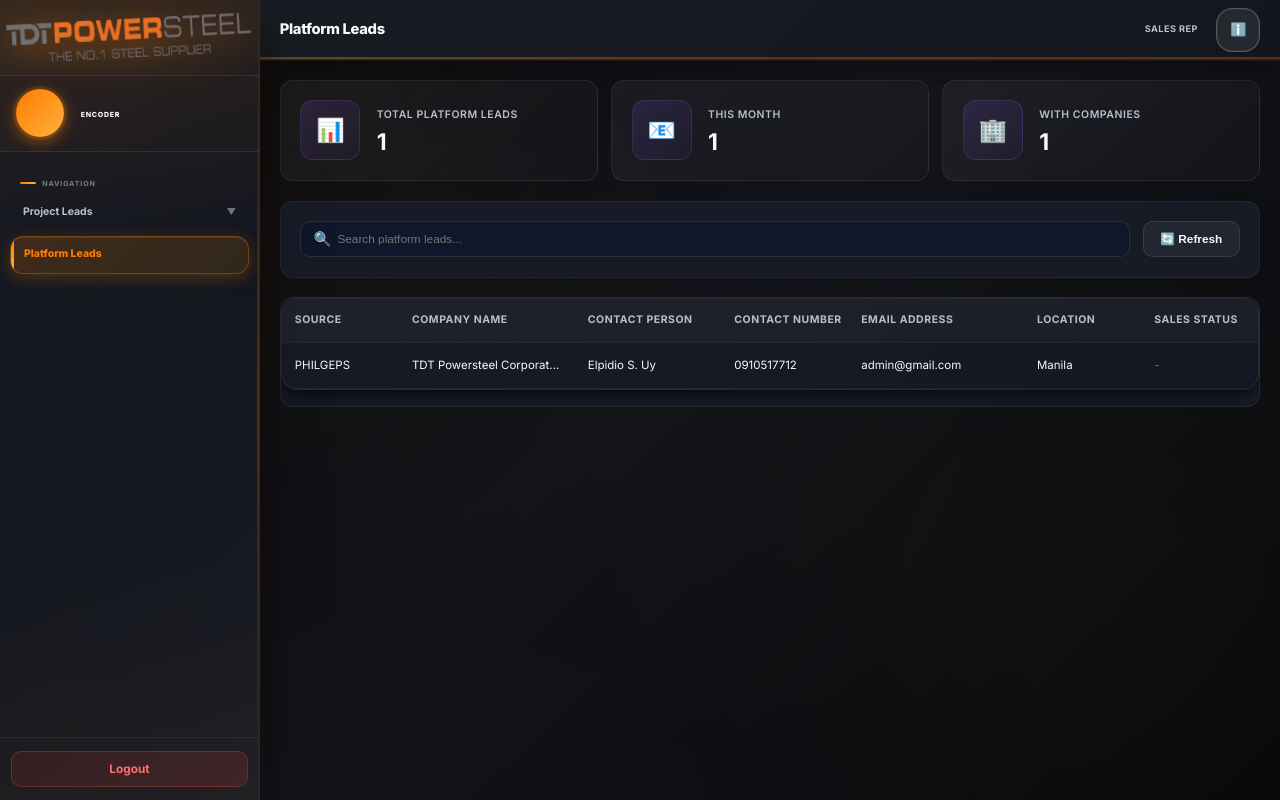
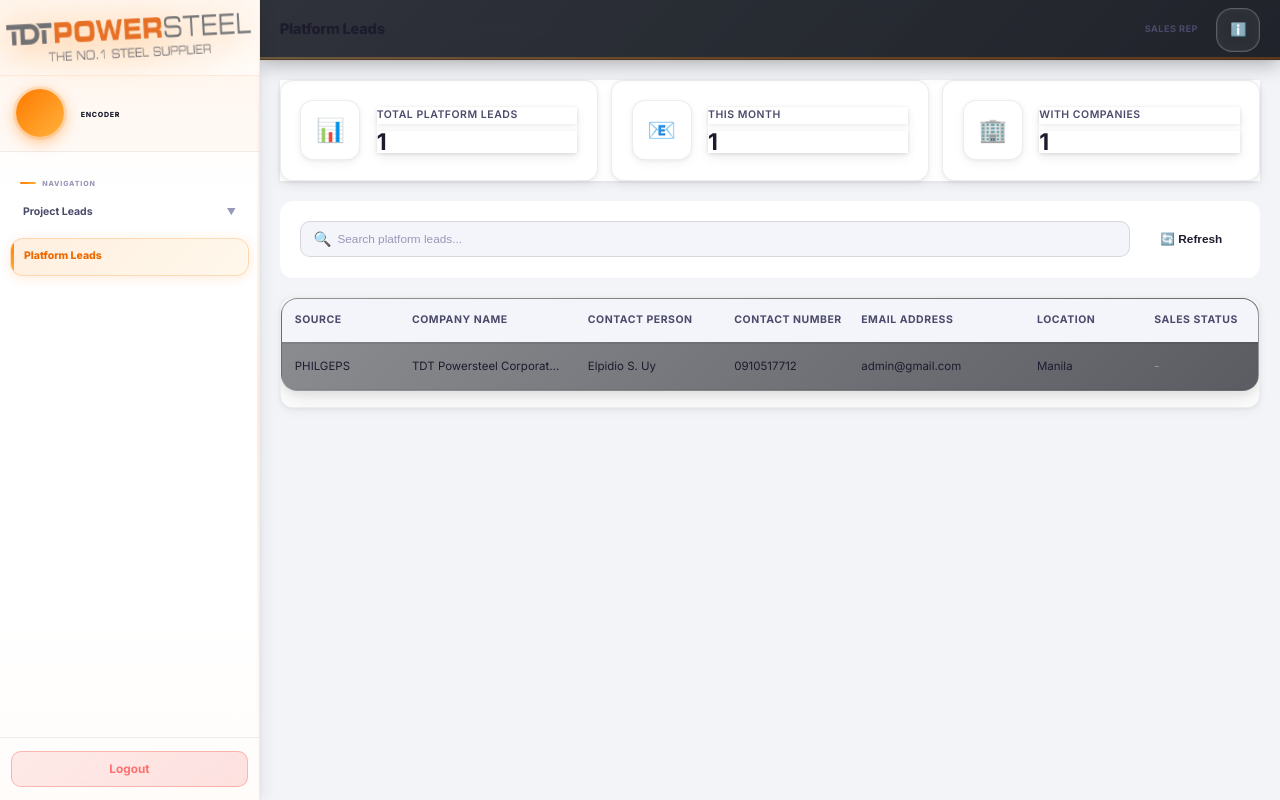
Before and after one commit to tdtpro985/DATAS, a PHP site: page /DATAS/platforms in a window 1280 px wide. Run offline with PHP 8.4, Linux system fonts and the light colour scheme; a user stored in the database is signed in; data comes from the database, SQL or seed files in the repository.

Commit message:
8.4.4
Co-Authored-By: Claude Sonnet 4.6 <noreply@anthropic.com>

```diff
--- a/pages/sidebar.php
+++ b/pages/sidebar.php
@@ -16,6 +16,7 @@ try {
     $pdo = null;
 }
 ?>
+<link rel="stylesheet" href="<?= $base ?>/static/css/light-theme.css?v=1">
 <div class="ap-shell">
     <aside class="ap-sidebar" id="ap-sidebar">
         <div class="ap-sidebar-logo">
--- a/static/css/base.css
+++ b/static/css/base.css
@@ -41,27 +41,26 @@
     --gray-900: #0F172A;
     --gray-950: #060A12;
 
-    /* ── Background System - Ultra Modern Dark Theme ───────── */
-    /* Slightly cooler/deeper for premium contrast against warm orange */
-    --bg-app: #07090D;
-    --bg-dark: #0B0E14;
-    --bg-elevated: #11151E;
-    --bg-card: #161B26;
-    --bg-card-hover: #1D2330;
-    --bg-card-alt: #131822;
-    --bg-input: #1B2130;
-    --bg-input-hover: #222A3B;
-    --bg-overlay: rgba(7, 9, 13, 0.96);
-    --bg-overlay-light: rgba(7, 9, 13, 0.72);
+    /* ── Background System - Light Theme ───────────────────── */
+    --bg-app: #F2F4F8;
+    --bg-dark: #E8EBF2;
+    --bg-elevated: #FFFFFF;
+    --bg-card: #FFFFFF;
+    --bg-card-hover: #FFF8F2;
+    --bg-card-alt: #F8F9FC;
+    --bg-input: #F4F5FA;
+    --bg-input-hover: #ECEEF6;
+    --bg-overlay: rgba(0, 0, 0, 0.55);
+    --bg-overlay-light: rgba(0, 0, 0, 0.35);
 
     /* ── Text System ───────────────────────────────────────── */
-    --text-primary: #F8FAFC;
-    --text-secondary: #B8C0D0;
-    --text-tertiary: #8A93A6;
+    --text-primary: #1C1C2E;
+    --text-secondary: #4A4A6A;
+    --text-tertiary: #6B6B8A;
     --text-accent: #FF7A00;
-    --text-muted: #6B7488;
-    --text-on-accent: #1A0E00;
-    --text-on-dark: #000000;
+    --text-muted: #9898B8;
+    --text-on-accent: #FFFFFF;
+    --text-on-dark: #FFFFFF;
 
     /* ── Status Colors - Enhanced ──────────────────────────── */
     --success-50: #ECFDF5;
@@ -87,10 +86,10 @@
     /* ── Gradients - Ultra Modern (warm orange → amber) ────── */
     --gradient-primary: linear-gradient(135deg, #FF7A00 0%, #FFB23C 100%);
     --gradient-primary-hover: linear-gradient(135deg, #FF8C1A 0%, #FFC457 100%);
-    --gradient-dark: linear-gradient(135deg, #161B26 0%, #11151E 100%);
-    --gradient-dark-alt: linear-gradient(135deg, #131822 0%, #0B0E14 100%);
-    --gradient-overlay: linear-gradient(180deg, rgba(7, 9, 13, 0) 0%, rgba(7, 9, 13, 0.92) 100%);
-    --gradient-shimmer: linear-gradient(90deg, transparent 0%, rgba(255,255,255,0.12) 50%, transparent 100%);
+    --gradient-dark: linear-gradient(135deg, #FFFFFF 0%, #F4F5FA 100%);
+    --gradient-dark-alt: linear-gradient(135deg, #F8F9FC 0%, #F2F4F8 100%);
+    --gradient-overlay: linear-gradient(180deg, rgba(242,244,248,0) 0%, rgba(242,244,248,0.92) 100%);
+    --gradient-shimmer: linear-gradient(90deg, transparent 0%, rgba(0,0,0,0.04) 50%, transparent 100%);
     --gradient-accent: linear-gradient(135deg, #FFB23C 0%, #FF7A00 50%, #ED6A00 100%);
     --gradient-glow: radial-gradient(circle at center, rgba(255, 122, 0, 0.28) 0%, transparent 70%);
     --gradient-mesh: radial-gradient(at 20% 20%, rgba(255,122,0,0.12) 0px, transparent 50%),
@@ -99,13 +98,13 @@
 
 
     /* ── Shadows - Professional Depth System ───────────────── */
-    --shadow-xs: 0 1px 2px 0 rgba(0, 0, 0, 0.25);
-    --shadow-sm: 0 2px 4px 0 rgba(0, 0, 0, 0.3);
-    --shadow-md: 0 4px 8px -2px rgba(0, 0, 0, 0.4), 0 2px 4px -1px rgba(0, 0, 0, 0.3);
-    --shadow-lg: 0 10px 20px -5px rgba(0, 0, 0, 0.5), 0 4px 8px -2px rgba(0, 0, 0, 0.4);
-    --shadow-xl: 0 20px 40px -10px rgba(0, 0, 0, 0.6), 0 10px 20px -5px rgba(0, 0, 0, 0.5);
-    --shadow-2xl: 0 30px 60px -15px rgba(0, 0, 0, 0.7), 0 15px 30px -8px rgba(0, 0, 0, 0.6);
-    --shadow-inner: inset 0 2px 4px 0 rgba(0, 0, 0, 0.3);
+    --shadow-xs: 0 1px 3px rgba(0, 0, 0, 0.06);
+    --shadow-sm: 0 2px 6px rgba(0, 0, 0, 0.07);
+    --shadow-md: 0 4px 12px rgba(0, 0, 0, 0.08), 0 2px 4px rgba(0, 0, 0, 0.05);
+    --shadow-lg: 0 8px 24px rgba(0, 0, 0, 0.1), 0 4px 8px rgba(0, 0, 0, 0.06);
+    --shadow-xl: 0 16px 40px rgba(0, 0, 0, 0.11), 0 8px 16px rgba(0, 0, 0, 0.07);
+    --shadow-2xl: 0 24px 56px rgba(0, 0, 0, 0.13), 0 12px 24px rgba(0, 0, 0, 0.08);
+    --shadow-inner: inset 0 2px 4px rgba(0, 0, 0, 0.06);
 
     /* Glow Effects */
     --shadow-glow-sm: 0 0 10px rgba(255, 128, 0, 0.2);
@@ -158,7 +157,7 @@
     --radius-md: 8px;
     --radius-lg: 12px;
 
-    color-scheme: dark;
+    color-scheme: light;
 }
 
 /* ---------- Reset ---------- */
--- /dev/null
+++ b/static/css/light-theme.css
@@ -0,0 +1,439 @@
+/* ============================================================
+   LIGHT THEME — Orange + White
+   Overrides hardcoded dark values from admin.css, components.css, etc.
+   Loaded last via sidebar.php so it always wins cascade.
+   ============================================================ */
+
+/* ── Body & page background ─────────────────────────────── */
+body {
+    background: var(--bg-app) !important;
+    color: var(--text-primary) !important;
+}
+
+body::before {
+    background:
+        radial-gradient(circle at 15% 25%, rgba(255, 122, 0, 0.04) 0%, transparent 50%),
+        radial-gradient(circle at 85% 75%, rgba(255, 122, 0, 0.03) 0%, transparent 50%),
+        radial-gradient(circle at 50% 50%, rgba(255, 122, 0, 0.02) 0%, transparent 60%) !important;
+}
+
+body::after {
+    background-image:
+        linear-gradient(rgba(0, 0, 0, 0.012) 1px, transparent 1px),
+        linear-gradient(90deg, rgba(0, 0, 0, 0.012) 1px, transparent 1px) !important;
+    opacity: 0.5 !important;
+}
+
+/* ── App shell ───────────────────────────────────────────── */
+.ap-shell {
+    background: var(--bg-app) !important;
+    color: var(--text-primary) !important;
+}
+
+.ap-shell::before {
+    background:
+        radial-gradient(circle at 15% 25%, rgba(255, 122, 0, 0.04) 0%, transparent 40%),
+        radial-gradient(circle at 85% 75%, rgba(255, 122, 0, 0.03) 0%, transparent 40%),
+        radial-gradient(circle at 50% 50%, rgba(255, 122, 0, 0.02) 0%, transparent 50%) !important;
+}
+
+/* ── Sidebar ─────────────────────────────────────────────── */
+.ap-sidebar {
+    background: #FFFFFF !important;
+    border-right: 1px solid rgba(255, 122, 0, 0.18) !important;
+    box-shadow: 2px 0 16px rgba(0, 0, 0, 0.07), 1px 0 4px rgba(0, 0, 0, 0.04) !important;
+}
+
+.ap-sidebar::before {
+    background: linear-gradient(
+        180deg,
+        rgba(255, 122, 0, 0.04) 0%,
+        transparent 25%,
+        transparent 75%,
+        rgba(255, 122, 0, 0.02) 100%
+    ) !important;
+}
+
+.ap-sidebar::after {
+    background: linear-gradient(
+        180deg,
+        transparent 0%,
+        rgba(255, 122, 0, 0.3) 50%,
+        transparent 100%
+    ) !important;
+}
+
+.ap-sidebar-logo {
+    background: linear-gradient(135deg, rgba(255, 122, 0, 0.04) 0%, transparent 100%) !important;
+    border-bottom: 1px solid rgba(255, 122, 0, 0.12) !important;
+}
+
+.ap-sidebar-user {
+    background: rgba(255, 122, 0, 0.03) !important;
+    border-bottom: 1px solid rgba(0, 0, 0, 0.06) !important;
+}
+
+.ap-sidebar-user:hover {
+    background: rgba(255, 122, 0, 0.06) !important;
+}
+
+.ap-sidebar-user-name {
+    color: var(--text-primary) !important;
+}
+
+.ap-sidebar-footer {
+    border-top: 1px solid rgba(0, 0, 0, 0.07) !important;
+}
+
+/* Nav items */
+.ap-nav-item {
+    color: var(--text-secondary) !important;
+}
+
+.ap-nav-item:hover:not(.ap-nav-disabled) {
+    background: rgba(255, 122, 0, 0.07) !important;
+    color: var(--text-primary) !important;
+    border-color: rgba(255, 122, 0, 0.18) !important;
+    box-shadow: 0 2px 8px rgba(255, 122, 0, 0.1) !important;
+}
+
+.ap-nav-item.active {
+    background: linear-gradient(135deg, rgba(255, 122, 0, 0.12), rgba(255, 165, 0, 0.08)) !important;
+    color: var(--orange-600) !important;
+    border-color: rgba(255, 122, 0, 0.22) !important;
+    box-shadow: 0 2px 12px rgba(255, 122, 0, 0.15) !important;
+}
+
+.ap-nav-dropdown-toggle {
+    color: var(--text-secondary) !important;
+}
+
+.ap-nav-dropdown.open .ap-nav-dropdown-toggle {
+    background: rgba(255, 122, 0, 0.07) !important;
+    color: var(--orange-600) !important;
+}
+
+.ap-nav-dropdown-item {
+    color: var(--text-secondary) !important;
+}
+
+.ap-nav-dropdown-item:hover {
+    background: rgba(255, 122, 0, 0.07) !important;
+    color: var(--text-primary) !important;
+}
+
+.ap-nav-dropdown-item.active {
+    background: linear-gradient(135deg, rgba(255, 122, 0, 0.1), rgba(255, 165, 0, 0.06)) !important;
+    color: var(--orange-600) !important;
+}
+
+/* Sidebar mobile overlay */
+.ap-sidebar-overlay {
+    background: rgba(0, 0, 0, 0.5) !important;
+}
+
+/* ── Main content ────────────────────────────────────────── */
+.ap-main {
+    background: var(--bg-app) !important;
+}
+
+/* ── Cards & panels ──────────────────────────────────────── */
+.card,
+.kpi-card,
+.chart-card,
+.stats-card,
+.info-card,
+.panel,
+.widget,
+.summary-card,
+[class*="-card"]:not([class*="badge"]):not([class*="btn"]) {
+    background: #FFFFFF !important;
+    border-color: rgba(0, 0, 0, 0.07) !important;
+    box-shadow: 0 1px 4px rgba(0, 0, 0, 0.06), 0 4px 12px rgba(0, 0, 0, 0.04) !important;
+}
+
+[class*="-card"]:hover:not([class*="badge"]):not([class*="btn"]) {
+    box-shadow: 0 2px 8px rgba(0, 0, 0, 0.08), 0 8px 24px rgba(0, 0, 0, 0.06) !important;
+}
+
+/* ── Page header ─────────────────────────────────────────── */
+.page-header {
+    border-bottom-color: rgba(255, 122, 0, 0.15) !important;
+}
+
+/* ── Data tables ─────────────────────────────────────────── */
+.data-table,
+table {
+    color: var(--text-primary) !important;
+}
+
+.data-table thead th,
+table thead th,
+th {
+    background: #F4F5FA !important;
+    color: var(--text-secondary) !important;
+    border-bottom: 2px solid rgba(0, 0, 0, 0.08) !important;
+    border-color: rgba(0, 0, 0, 0.08) !important;
+}
+
+.data-table tbody td,
+table tbody td,
+td {
+    border-bottom: 1px solid rgba(0, 0, 0, 0.05) !important;
+    color: var(--text-primary) !important;
+    border-color: rgba(0, 0, 0, 0.05) !important;
+}
+
+.data-table tbody tr:hover td,
+table tbody tr:hover td {
+    background: rgba(255, 122, 0, 0.03) !important;
+}
+
+/* Row striping */
+.data-table tbody tr:nth-child(even) td,
+table.striped tbody tr:nth-child(even) td {
+    background: rgba(0, 0, 0, 0.015) !important;
+}
+
+/* ── Form inputs ─────────────────────────────────────────── */
+input:not([type="checkbox"]):not([type="radio"]):not([type="range"]):not([type="submit"]):not([type="button"]):not([type="reset"]):not([type="color"]):not([type="file"]):not([type="image"]),
+select,
+textarea,
+.form-control,
+.form-input,
+.search-input,
+[class*="input"] {
+    background: var(--bg-input) !important;
+    color: var(--text-primary) !important;
+    border-color: rgba(0, 0, 0, 0.12) !important;
+}
+
+input::placeholder,
+textarea::placeholder {
+    color: var(--text-muted) !important;
+}
+
+input:focus,
+select:focus,
+textarea:focus,
+.form-control:focus {
+    background: #FFFFFF !important;
+    border-color: var(--orange-500) !important;
+    box-shadow: 0 0 0 3px rgba(255, 122, 0, 0.1) !important;
+    outline: none !important;
+}
+
+/* ── Modals ──────────────────────────────────────────────── */
+.modal-overlay {
+    background: rgba(0, 0, 0, 0.5) !important;
+    backdrop-filter: blur(4px) !important;
+}
+
+.modal-content {
+    background: #FFFFFF !important;
+    color: var(--text-primary) !important;
+    border: 1px solid rgba(0, 0, 0, 0.1) !important;
+    box-shadow: 0 20px 60px rgba(0, 0, 0, 0.15) !important;
+}
+
+.modal-header {
+    background: #FFFFFF !important;
+    border-bottom: 1px solid rgba(0, 0, 0, 0.08) !important;
+    color: var(--text-primary) !important;
+}
+
+.modal-header h2,
+.modal-header h3 {
+    color: var(--text-primary) !important;
+}
+
+.modal-body {
+    background: #FFFFFF !important;
+    color: var(--text-primary) !important;
+}
+
+.modal-footer,
+.modal-actions {
+    background: #F8F9FC !important;
+    border-top: 1px solid rgba(0, 0, 0, 0.08) !important;
+}
+
+.modal-close {
+    color: var(--text-muted) !important;
+    background: rgba(0, 0, 0, 0.04) !important;
+}
+
+.modal-close:hover {
+    background: rgba(0, 0, 0, 0.08) !important;
+    color: var(--text-primary) !important;
+}
+
+/* ── Buttons ─────────────────────────────────────────────── */
+.btn-secondary,
+button.btn-secondary {
+    background: rgba(0, 0, 0, 0.05) !important;
+    border-color: rgba(0, 0, 0, 0.14) !important;
+    color: var(--text-primary) !important;
+}
+
+.btn-secondary:hover,
+button.btn-secondary:hover {
+    background: rgba(0, 0, 0, 0.09) !important;
+    border-color: rgba(0, 0, 0, 0.2) !important;
+}
+
+.btn-action {
+    background: rgba(0, 0, 0, 0.04) !important;
+    border-color: rgba(0, 0, 0, 0.12) !important;
+    color: var(--text-primary) !important;
+}
+
+/* Primary button stays orange */
+.btn-primary,
+button.btn-primary {
+    background: var(--orange-500) !important;
+    border-color: var(--orange-500) !important;
+    color: #FFFFFF !important;
+}
+
+.btn-primary:hover,
+button.btn-primary:hover {
+    background: var(--orange-600) !important;
+    border-color: var(--orange-600) !important;
+}
+
+/* ── Dropdowns / select menus ────────────────────────────── */
+.dropdown-menu,
+.select-dropdown,
+.custom-dropdown,
+[class*="dropdown-menu"],
+[class*="select-menu"] {
+    background: #FFFFFF !important;
+    border: 1px solid rgba(0, 0, 0, 0.1) !important;
+    box-shadow: 0 8px 32px rgba(0, 0, 0, 0.1) !important;
+    color: var(--text-primary) !important;
+}
+
+.dropdown-item,
+.select-option,
+[class*="dropdown-item"],
+[class*="select-option"] {
+    color: var(--text-primary) !important;
+}
+
+.dropdown-item:hover,
+.select-option:hover {
+    background: rgba(255, 122, 0, 0.06) !important;
+    color: var(--orange-600) !important;
+}
+
+/* ── Toasts ──────────────────────────────────────────────── */
+.toast,
+.toast-container .toast {
+    background: #FFFFFF !important;
+    color: var(--text-primary) !important;
+    border: 1px solid rgba(0, 0, 0, 0.1) !important;
+    box-shadow: 0 4px 20px rgba(0, 0, 0, 0.1) !important;
+}
+
+/* ── User role badges in sidebar ─────────────────────────── */
+.ap-sidebar-user-role.role-superadmin {
+    background: linear-gradient(135deg, rgba(255, 122, 0, 0.12), rgba(255, 165, 0, 0.1)) !important;
+    color: var(--orange-700) !important;
+    border: 1px solid rgba(255, 122, 0, 0.25) !important;
+}
+
+.ap-sidebar-user-role.role-admin {
+    background: rgba(59, 130, 246, 0.1) !important;
+    color: #1D4ED8 !important;
+    border: 1px solid rgba(59, 130, 246, 0.25) !important;
+}
+
+/* ── Scrollbars ──────────────────────────────────────────── */
+::-webkit-scrollbar-track {
+    background: #F0F2F7 !important;
+}
+
+::-webkit-scrollbar-thumb {
+    background: rgba(0, 0, 0, 0.18) !important;
+    border-radius: 4px;
+}
+
+::-webkit-scrollbar-thumb:hover {
+    background: rgba(255, 122, 0, 0.5) !important;
+}
+
+/* ── Dividers / borders ──────────────────────────────────── */
+hr,
+.divider {
+    border-color: rgba(0, 0, 0, 0.08) !important;
+}
+
+/* ── Section / filter bars ───────────────────────────────── */
+.filter-bar,
+.toolbar,
+.search-bar,
+[class*="filter-"],
+[class*="toolbar-"] {
+    background: #FFFFFF !important;
+    border-color: rgba(0, 0, 0, 0.08) !important;
+}
+
+/* ── Status track badges in various pages ────────────────── */
+.ts-badge.ns { background: rgba(100,116,139,0.12) !important; color: #334155 !important; }
+.ts-badge.ip { background: rgba(59,130,246,0.12) !important;  color: #1D4ED8 !important; }
+.ts-badge.co { background: rgba(16,185,129,0.12) !important;  color: #047857 !important; }
+
+/* ── Sidebar role pills ──────────────────────────────────── */
+.role-admin    { background: rgba(59,130,246,0.1) !important; color: #1e40af !important; }
+.role-user     { background: rgba(100,116,139,0.1) !important; color: #334155 !important; }
+.role-encoder  { background: rgba(139,92,246,0.1) !important; color: #4c1d95 !important; }
+
+/* ── Loading spinner backdrop ────────────────────────────── */
+.loading-overlay {
+    background: rgba(255, 255, 255, 0.9) !important;
+}
+
+/* ── Credits modal & misc overlays ──────────────────────── */
+.credits-modal,
+.credits-content,
+.overlay-panel {
+    background: #FFFFFF !important;
+    color: var(--text-primary) !important;
+    border-color: rgba(0, 0, 0, 0.1) !important;
+}
+
+/* ── Page-specific: projects-management inline styles ────── */
+.modal-body label,
+.modal-body p,
+.modal-body span:not(.badge):not([class*="pill"]):not([class*="status"]) {
+    color: var(--text-primary);
+}
+
+/* ── Data table wrapper ──────────────────────────────────── */
+.data-table-wrapper {
+    background: #FFFFFF !important;
+    border: 1px solid rgba(0, 0, 0, 0.07) !important;
+    border-radius: 0.75rem;
+}
+
+/* ── Stat/KPI number colors ──────────────────────────────── */
+.stat-value,
+.kpi-value,
+.metric-value {
+    color: var(--text-primary) !important;
+}
+
+.stat-label,
+.kpi-label,
+.metric-label {
+    color: var(--text-secondary) !important;
+}
+
+/* ── Orange accent text stays orange ─────────────────────── */
+.text-orange,
+.text-accent,
+[style*="color: var(--orange"],
+[style*="color:var(--orange"] {
+    color: var(--orange-500) !important;
+}
```
Also changed, not shown: pages/full-reports.php (+11 -15 lines), pages/projects-management.php (+9 -9 lines).
